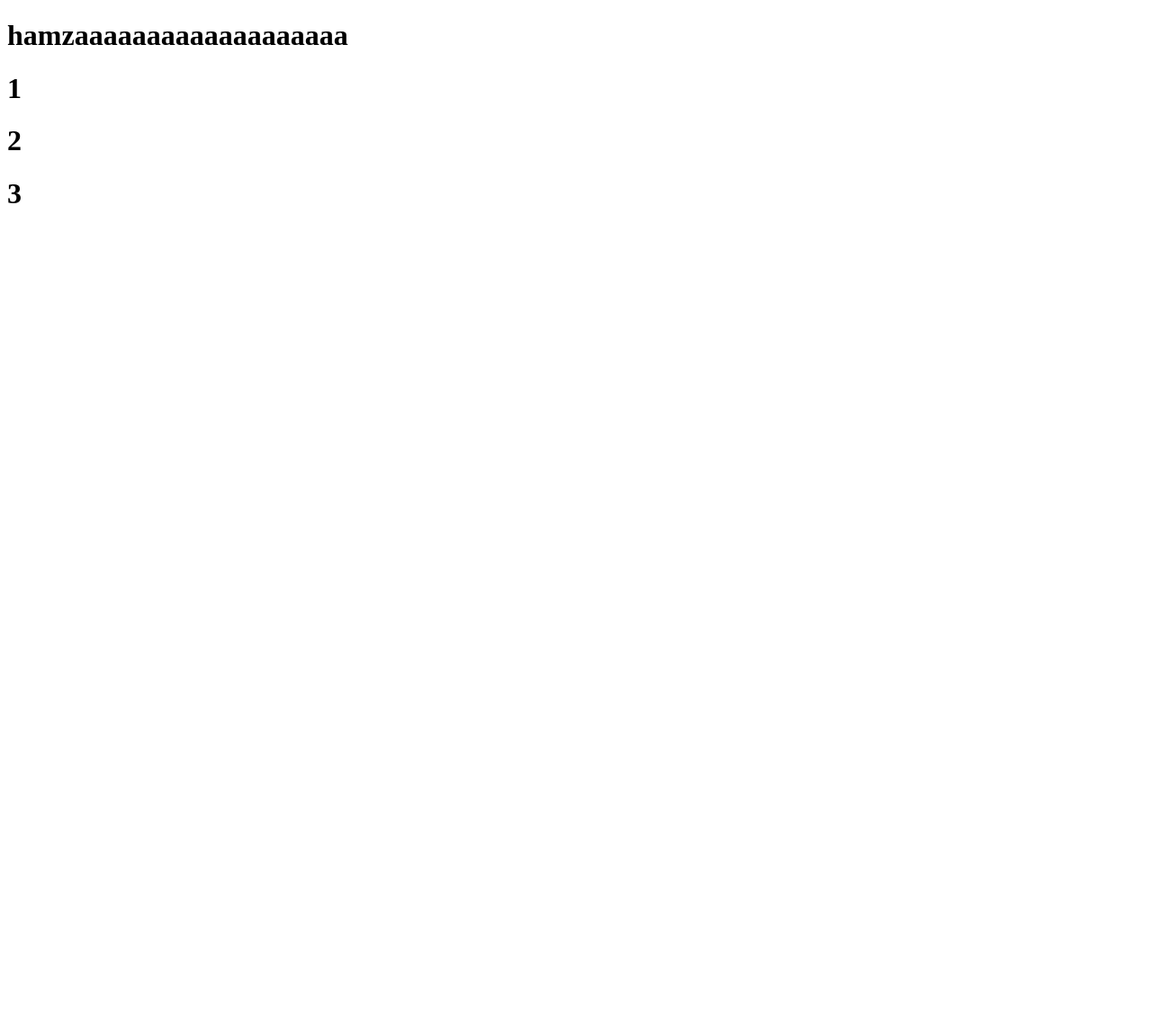
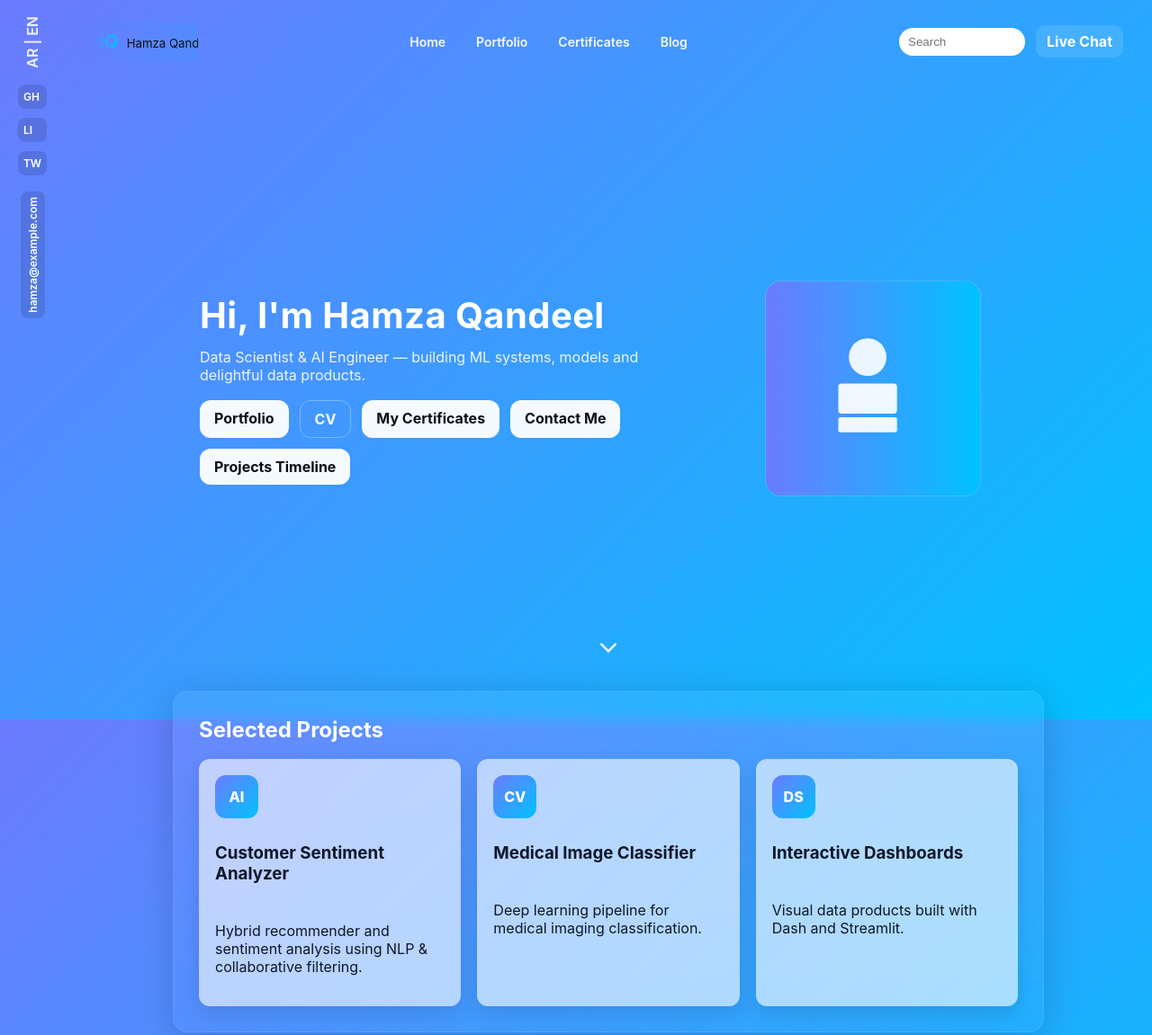
Before and after one commit to Hamza12-ai/hamza_site, a plain HTML site: page index.html in a window 1280 px wide. Shown: the top 1151 px of the page at 90% size. Before the commit the page ends 800 px from the top, so only its background shows below. Drawn offline with Linux system fonts and the light colour scheme.

Commit message:
this is new style

```diff
--- /dev/null
+++ b/assets/css/style.css
@@ -0,0 +1,96 @@
+/* Modern HQ site styles */
+:root{
+  --bg1:#6C7BFF;
+  --bg2:#00C2FF;
+  --glass: rgba(255,255,255,0.55);
+  --muted: #666;
+  --card-bg: rgba(255,255,255,0.6);
+}
+*{box-sizing:border-box}
+html,body,#root{height:100%}
+body{
+  margin:0;font-family:Inter, ui-sans-serif, system-ui, -apple-system, 'Segoe UI', Roboto, 'Helvetica Neue', Arial;
+  background: linear-gradient(135deg,var(--bg1),var(--bg2));
+  background-attachment: fixed;
+  color:#0f172a;
+}
+.page{display:flex;min-height:100vh}
+.margins{
+  width:72px;display:flex;flex-direction:column;align-items:center;gap:18px;padding:18px 8px;color:white;font-weight:600
+}
+.margins .langs{writing-mode:vertical-rl;transform:rotate(180deg);opacity:0.9}
+.margins .socials{display:flex;flex-direction:column;gap:10px}
+.margins a{color:white;text-decoration:none;background:rgba(0,0,0,0.12);padding:6px;border-radius:8px;font-size:12px}
+.margins .email{writing-mode:vertical-rl;transform:rotate(180deg);font-size:12px;color:#fff;text-decoration:none}
+
+.site-header{position:fixed;left:72px;right:16px;top:16px;display:flex;align-items:center;justify-content:space-between;gap:12px;padding:8px 16px}
+.logo{display:flex;align-items:center;gap:12px}
+.logo svg{height:44px;width:auto}
+.nav{display:flex;gap:14px}
+.nav a{color:rgba(255,255,255,0.95);text-decoration:none;padding:6px 10px;border-radius:8px;font-weight:600;font-size:14px}
+.header-actions{display:flex;align-items:center;gap:12px}
+.search input{padding:8px 10px;border-radius:999px;border:none;outline:none;width:140px}
+.chat{background:rgba(255,255,255,0.12);color:white;padding:8px 12px;border-radius:10px;font-weight:700;cursor:pointer}
+
+main{flex:1;padding:120px 120px 80px 120px}
+.hero{min-height:78vh;display:flex;align-items:center;justify-content:center;position:relative;padding:30px}
+.hero-inner{display:flex;gap:36px;align-items:center;width:100%;max-width:1200px}
+.hero-left{flex:1}
+.hero-right{width:320px;display:flex;justify-content:center}
+.hero h1{font-size:40px;color:white;margin:0 0 12px;letter-spacing:0.4px}
+.lead{color:rgba(255,255,255,0.9);margin:0 0 18px}
+.hero-buttons{display:flex;flex-wrap:wrap;gap:12px}
+.btn{background:rgba(255,255,255,0.95);padding:10px 16px;border-radius:12px;color:#0a0f1a;font-weight:700;text-decoration:none;cursor:pointer;transition:transform .18s ease,box-shadow .18s}
+.btn:hover{transform:translateY(-4px);box-shadow:0 12px 30px rgba(0,0,0,0.12)}
+.btn.outline{background:transparent;border:1px solid rgba(255,255,255,0.3);color:white}
+
+.photo-frame{width:240px;height:240px;border-radius:18px;overflow:hidden;display:flex;align-items:center;justify-content:center;background:linear-gradient(180deg,rgba(255,255,255,0.06),rgba(255,255,255,0.02));backdrop-filter: blur(6px);border:1px solid rgba(255,255,255,0.12)}
+.photo-frame img{width:100%;height:100%;object-fit:cover}
+
+.down-arrow{position:absolute;bottom:18px;left:50%;transform:translateX(-50%);font-size:32px;color:rgba(255,255,255,0.9);animation:bob 2s infinite}
+@keyframes bob{0%{transform:translateX(-50%) translateY(0)}50%{transform:translateX(-50%) translateY(8px)}100%{transform:translateX(-50%) translateY(0)}}
+
+.section{padding:60px 0}
+.glass-section{background:linear-gradient(180deg, rgba(255,255,255,0.06), rgba(255,255,255,0.02));margin:24px 0;padding:28px;border-radius:16px;backdrop-filter: blur(8px);box-shadow:0 8px 40px rgba(2,6,23,0.18);border:1px solid rgba(255,255,255,0.06)}
+.section-title{color:white;margin:0 0 18px}
+.cards{display:grid;grid-template-columns:repeat(3,1fr);gap:18px}
+.card{background:var(--card-bg);padding:18px;border-radius:12px;min-height:140px;display:flex;flex-direction:column;gap:8px;box-shadow:0 8px 24px rgba(2,6,23,0.12)}
+.card .icon{width:48px;height:48px;border-radius:12px;background:linear-gradient(135deg,var(--bg1),var(--bg2));color:white;display:flex;align-items:center;justify-content:center;font-weight:800}
+.certs{color:white}
+
+.chat-box{position:fixed;right:24px;bottom:24px;width:320px;border-radius:12px;overflow:hidden;box-shadow:0 20px 50px rgba(2,6,23,0.3);background:linear-gradient(180deg, rgba(255,255,255,0.96), rgba(255,255,255,0.9));transform:translateY(24px);opacity:0;pointer-events:none}
+.chat-box.open{transform:translateY(0);opacity:1;pointer-events:auto}
+.chat-header{background:linear-gradient(90deg,var(--bg1),var(--bg2));color:white;padding:12px;font-weight:700}
+.chat-body{padding:12px;height:160px;overflow:auto}
+.chat-input{display:flex;gap:8px;padding:12px;border-top:1px solid rgba(0,0,0,0.05)}
+.chat-input input{flex:1;padding:8px;border-radius:8px;border:1px solid #ddd}
+.chat-input button{padding:8px 12px;border-radius:8px;background:var(--bg1);color:white;border:none}
+
+/* reveal animations */
+.reveal{opacity:0;transform:translateY(12px) scale(.99);transition:opacity .6s ease,transform .6s cubic-bezier(.2,.9,.2,1)}
+.reveal.visible{opacity:1;transform:none}
+
+/* responsive */
+@media(max-width:1000px){
+  .cards{grid-template-columns:repeat(2,1fr)}
+  main{padding:100px 28px}
+}
+@media(max-width:700px){
+  .margins{display:none}
+  .site-header{left:16px;right:16px}
+  .hero-inner{flex-direction:column-reverse;align-items:center}
+  .hero-right{width:200px}
+  .photo-frame{width:180px;height:180px}
+  .cards{grid-template-columns:1fr}
+}
+
+/* subtle cursor effect */
+.cursor-dot{position:fixed;pointer-events:none;width:10px;height:10px;border-radius:50%;background:rgba(255,255,255,0.9);transform:translate(-50%,-50%);mix-blend-mode:screen;transition:transform .12s linear}
+
+/* shapes */
+.shape-circle{position:absolute;border-radius:50%;filter:blur(32px);opacity:0.28}
+.shape-1{width:220px;height:220px;background:rgba(108,123,255,0.5);left:6%;top:10%}
+.shape-2{width:160px;height:160px;background:rgba(0,194,255,0.46);right:8%;top:20%}
+
+/* small utilities */
+a{color:inherit}
--- /dev/null
+++ b/assets/js/app.js
@@ -0,0 +1,34 @@
+// Basic interactive behaviors for HQ site
+const revealElems = document.querySelectorAll('.reveal');
+const io = new IntersectionObserver((entries) => {
+  entries.forEach(e => {
+    if (e.isIntersecting) e.target.classList.add('visible');
+  });
+},{threshold:0.12});
+revealElems.forEach(el => io.observe(el));
+
+// Chat toggle
+const chatBtn = document.getElementById('chat');
+const chatBox = document.getElementById('chatBox');
+if(chatBtn && chatBox){
+  chatBtn.addEventListener('click',()=>{
+    chatBox.classList.toggle('open');
+  });
+}
+
+// Animated logo subtle loop
+const logo = document.getElementById('logo');
+if(logo){
+  let t=0;setInterval(()=>{
+    t=(t+1)%360;logo.style.transform=`rotateY(${Math.sin(t/20)*6}deg)`;},3000);
+}
+
+// Cursor dot effect
+const dot = document.createElement('div');dot.className='cursor-dot';document.body.appendChild(dot);
+window.addEventListener('mousemove', e=>{dot.style.left=e.clientX+'px';dot.style.top=e.clientY+'px'});
+
+// Down arrow click scroll
+const down = document.querySelector('.down-arrow');
+if(down){down.addEventListener('click',()=>{document.querySelector('#portfolio').scrollIntoView({behavior:'smooth'});});}
+
+// Mobile: collapse nav into simple toggler (basic)
--- a/index.html
+++ b/index.html
@@ -1,18 +1,122 @@
 <!DOCTYPE html>
 <html lang="en">
-<head>
-    <meta charset="UTF-8">
-    <meta name="viewport" content="width=device-width, initial-scale=1.0">
-    <title>Document</title>
-</head>
-<body>
+    <head>
+        <meta charset="utf-8" />
+        <meta name="viewport" content="width=device-width,initial-scale=1" />
+        <title>HQ — Hamza Qandeel</title>
+        <link rel="stylesheet" href="assets/css/style.css" />
+    </head>
+    <body>
+        <div class="page">
+            <aside class="margins">
+                <div class="langs">AR | EN</div>
+                <div class="socials">
+                    <a href="#" aria-label="github">GH</a>
+                    <a href="#" aria-label="linkedin">LI</a>
+                    <a href="#" aria-label="twitter">TW</a>
+                </div>
+                <a class="email" href="mailto:hamza@example.com">hamza@example.com</a>
+            </aside>
 
-<h1>hamzaaaaaaaaaaaaaaaaaaa</h1>
+            <header class="site-header">
+                <div class="logo" id="logo">
+                    <svg viewBox="0 0 120 40" width="120" height="40" aria-hidden="true">
+                        <defs>
+                            <linearGradient id="g" x1="0" x2="1">
+                                <stop offset="0%" stop-color="#6C7BFF" />
+                                <stop offset="100%" stop-color="#00C2FF" />
+                            </linearGradient>
+                        </defs>
+                        <rect x="0" y="0" width="120" height="40" rx="8" fill="url(#g)" opacity="0.12"></rect>
+                        <text x="12" y="26" font-family="Inter, system-ui, sans-serif" font-size="18" fill="url(#g)" font-weight="700">HQ</text>
+                        <text x="48" y="26" font-family="Inter, system-ui, sans-serif" font-size="12" fill="#111">Hamza Qandeel</text>
+                    </svg>
+                </div>
 
-<h1>1</h1>
-<h1>2</h1>
-<h1>3</h1>
+                <nav class="nav">
+                    <a href="#home">Home</a>
+                    <a href="#portfolio">Portfolio</a>
+                    <a href="#certs">Certificates</a>
+                    <a href="#blog">Blog</a>
+                </nav>
 
+                <div class="header-actions">
+                    <div class="search">
+                        <input type="search" placeholder="Search" aria-label="Search" />
+                    </div>
+                    <div class="chat" id="chat">Live Chat</div>
+                </div>
+            </header>
 
-</body>
+            <main>
+                <section id="home" class="hero">
+                    <div class="hero-inner glass">
+                        <div class="hero-left">
+                            <h1 class="reveal">Hi, I'm Hamza Qandeel</h1>
+                            <p class="lead reveal">Data Scientist & AI Engineer — building ML systems, models and delightful data products.</p>
+
+                            <div class="hero-buttons reveal">
+                                <a class="btn">Portfolio</a>
+                                <a class="btn outline">CV</a>
+                                <a class="btn">My Certificates</a>
+                                <a class="btn">Contact Me</a>
+                                <a class="btn">Projects Timeline</a>
+                            </div>
+                        </div>
+
+                        <div class="hero-right reveal">
+                                <div class="photo-frame">
+                                <img src="assets/img/profile.svg" alt="Hamza Qandeel" />
+                            </div>
+                        </div>
+                    </div>
+
+                    <div class="down-arrow" aria-hidden="true">⌄</div>
+                </section>
+
+                <section id="portfolio" class="section glass-section">
+                    <h2 class="section-title reveal">Selected Projects</h2>
+                    <div class="cards">
+                        <article class="card reveal">
+                            <div class="icon">AI</div>
+                            <h3>Customer Sentiment Analyzer</h3>
+                            <p>Hybrid recommender and sentiment analysis using NLP & collaborative filtering.</p>
+                        </article>
+                        <article class="card reveal">
+                            <div class="icon">CV</div>
+                            <h3>Medical Image Classifier</h3>
+                            <p>Deep learning pipeline for medical imaging classification.</p>
+                        </article>
+                        <article class="card reveal">
+                            <div class="icon">DS</div>
+                            <h3>Interactive Dashboards</h3>
+                            <p>Visual data products built with Dash and Streamlit.</p>
+                        </article>
+                    </div>
+                </section>
+
+                <section id="certs" class="section">
+                    <h2 class="section-title reveal">Courses & Certificates</h2>
+                    <ul class="certs reveal">
+                        <li>Machine Learning — Coursera</li>
+                        <li>Deep Learning Specialization — deeplearning.ai</li>
+                        <li>Data Analysis with Python</li>
+                    </ul>
+                </section>
+
+                <section id="contact" class="section glass-section">
+                    <h2 class="section-title reveal">Contact Me</h2>
+                    <p class="reveal">Interested in collaborating? Send an email to <a href="mailto:hamza@example.com">hamza@example.com</a></p>
+                </section>
+            </main>
+
+            <div class="chat-box" id="chatBox" aria-hidden="true">
+                <div class="chat-header">HQ Bot</div>
+                <div class="chat-body"><div class="bot">Hello — how can I help?</div></div>
+                <div class="chat-input"><input placeholder="Type a message..." /><button>Send</button></div>
+            </div>
+        </div>
+
+        <script src="assets/js/app.js"></script>
+    </body>
 </html>
```
Also changed, not shown: assets/img/profile.svg (added).
